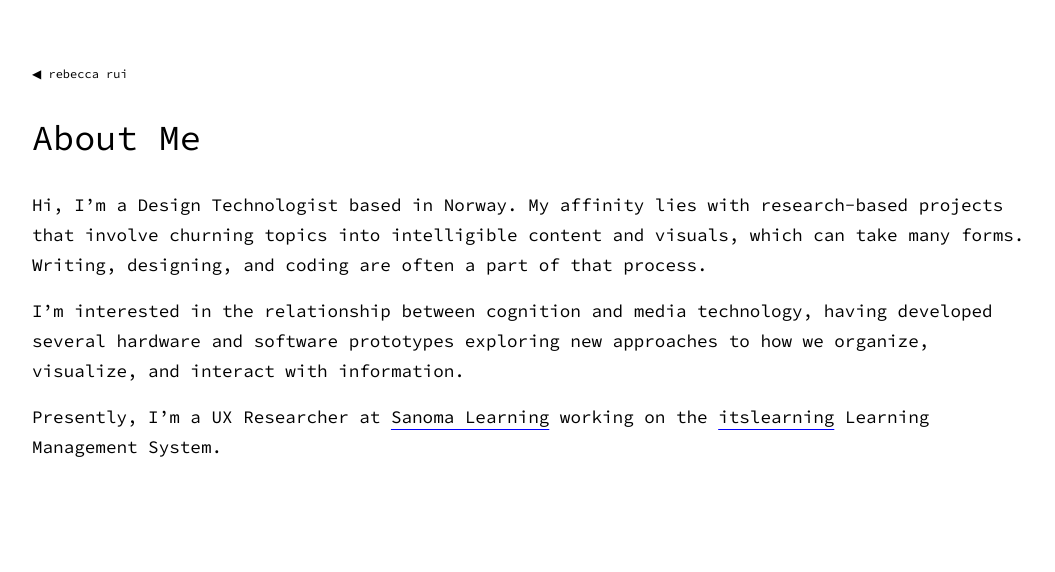
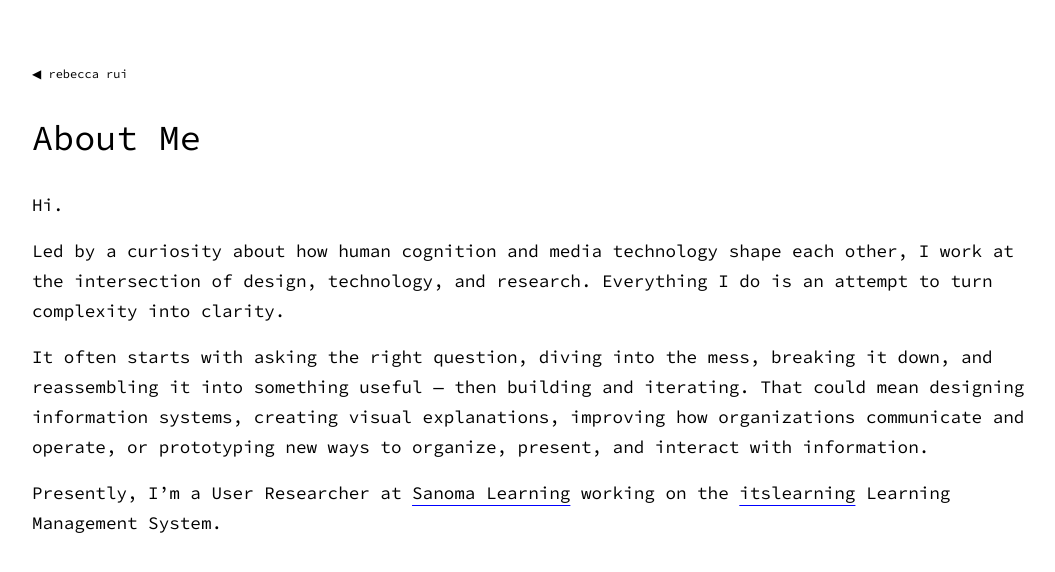
Before and after one commit to iurrrui/iurrrui.github.io, a Jekyll site: the page built from about-me.md, in a window 1280 px wide. Shown: the top 572 px of the page, without its empty margins (108-1163 px from the left). Built offline with Jekyll 4.4.1, drawn with Linux system fonts in a browser that asks for light colours.

Commit message:
Edited about me text

```diff
--- a/about-me.md
+++ b/about-me.md
@@ -3,15 +3,12 @@ layout: page
 title: About Me
 ---
 
-Hi, I’m a Design Technologist based in Norway. My affinity lies with research-based projects that involve churning topics into intelligible content and visuals, which can take many forms. Writing, designing, and coding are often a part of that process.
+Hi.
 
-<!-- Writing is an activity through which I think, and designing is how ideas take shape. I see coding not only as a means for creative output but as a form of practical engagement through which theoretical understanding can emerge. -->
+Led by a curiosity about how human cognition and media technology shape each other, I work at the intersection of design, technology, and research. Everything I do is an attempt to turn complexity into clarity.
 
+It often starts with asking the right question, diving into the mess, breaking it down, and reassembling it into something useful — then building and iterating. That could mean designing information systems, creating visual explanations, improving how organizations communicate and operate, or prototyping new ways to organize, present, and interact with information.
 
-<!-- My experience ranges from client-based work to projects for research purposes and exhibitions. I’m apt to be involved in concept development through to implementation. -->
-
-I'm interested in the relationship between cognition and media technology, having developed several hardware and software prototypes exploring new approaches to how we organize, visualize, and interact with information.
-
-Presently, I'm a UX Researcher at [Sanoma Learning](https://www.sanomalearning.com/) working on the [itslearning](https://itslearning.com/) Learning Management System.
+Presently, I'm a User Researcher at [Sanoma Learning](https://www.sanomalearning.com/) working on the [itslearning](https://itslearning.com/) Learning Management System.
 
 <!-- <div style="padding:56.25% 0 0 0;position:relative;"><iframe src="https://player.vimeo.com/video/191818024?h=ce3cfce55b" style="position:absolute;top:0;left:0;width:100%;height:100%;" frameborder="0" allow="autoplay; fullscreen; picture-in-picture" allowfullscreen></iframe></div><script src="https://player.vimeo.com/api/player.js"></script> -->
```
Also changed, not shown: 2 other files.
